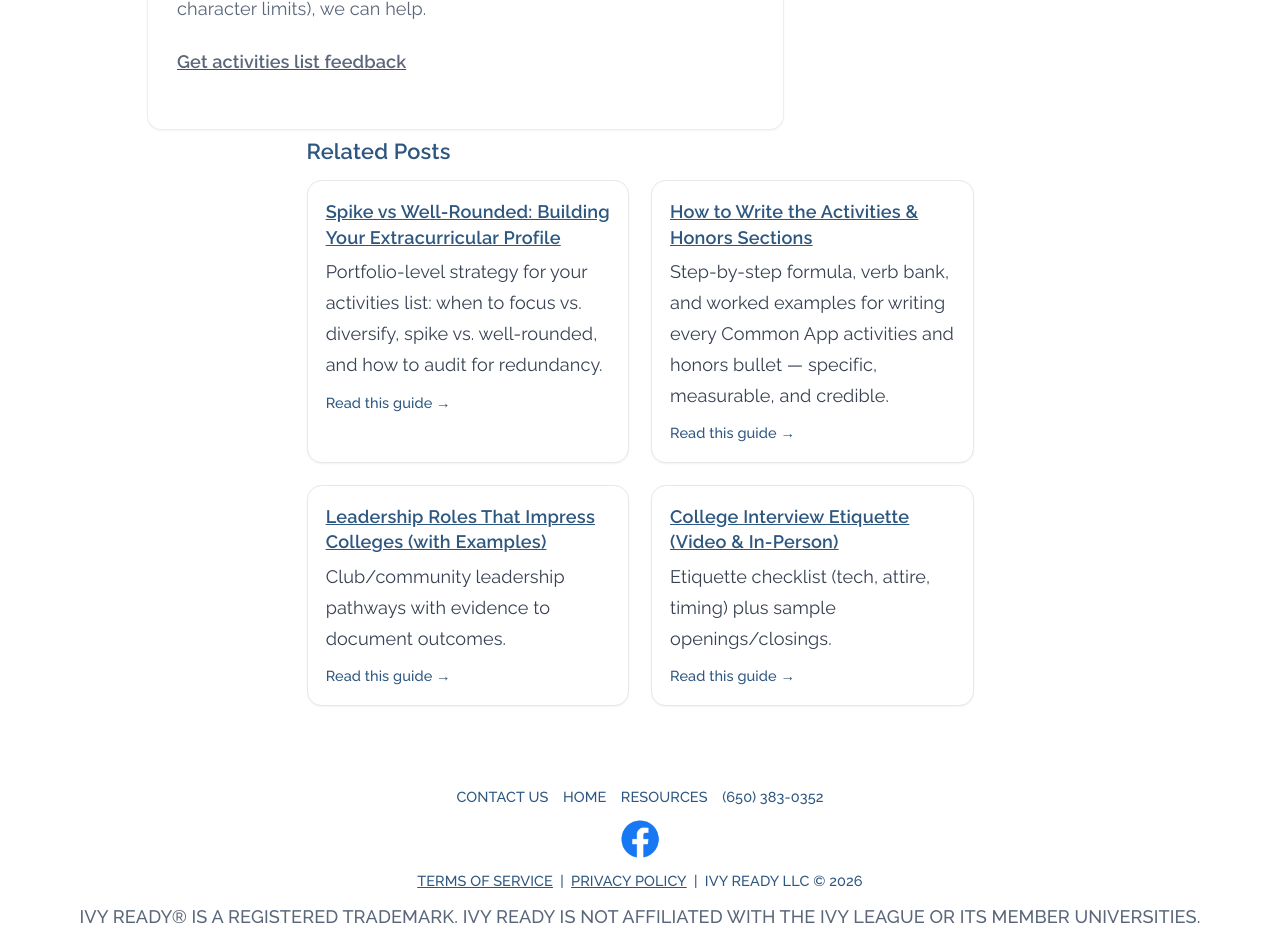
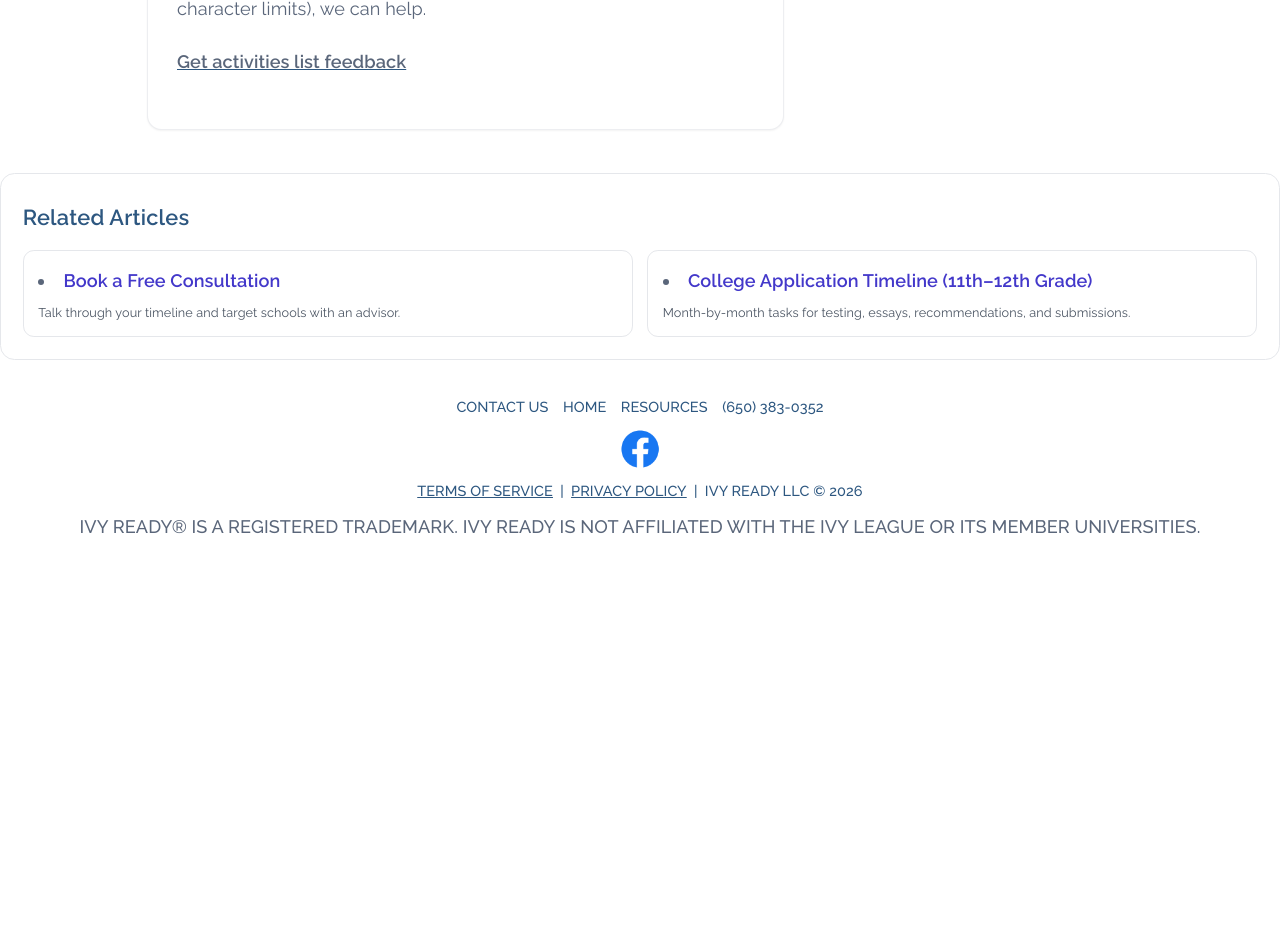
Before and after one commit to TesCoder/IR, a Next.js app in the folder next-js-site/: page /blog/activities-list-review in a window 1280 px wide. Shown: the part 7300-8247 px from the top of the page. After the commit the page ends 7880 px from the top, so only its background shows below. Built offline with nearby package versions, Linux system fonts and the light colour scheme.

Commit message:
rails pilot: wire RelatedArticles rail slot into blog post template

```diff
--- a/next-js-site/pages/blog/[slug].jsx
+++ b/next-js-site/pages/blog/[slug].jsx
@@ -6,10 +6,20 @@ import { getAllPostSlugs, getAllPostsMeta, getPostForPage } from "@/lib/blog";
 import { buildBlogPostingSchema, formatIsoWithTimezone } from "@/lib/schema-helpers";
 import BlogPostLayout from "@/components/blog/BlogPostLayout";
 import { isAllowlistedDestination } from "@/lib/railAllowlist";
+import RelatedArticles from "@/components/RelatedArticles";
+import { RAIL_ITEMS, FALLBACK_ITEMS } from "@/lib/railData";
+import { selectRailItems, filterByTags } from "@/lib/railUtils";
 
 export default function BlogPostPage({ post, mdxSource, schema, postsMeta }) {
   const relatedItems = selectRelatedPosts(post.slug, postsMeta);
   const railLinks = relatedItems;
+  const railItems = selectRailItems(
+    `/blog/${post.slug}`,
+    [
+      ...filterByTags(RAIL_ITEMS, post.tags || []),
+      ...FALLBACK_ITEMS,
+    ]
+  );
   const publishedTime = formatIsoWithTimezone(post.date) || post.date;
   const modifiedTime = formatIsoWithTimezone(post.updated || post.date) || publishedTime;
 
@@ -33,37 +43,11 @@ export default function BlogPostPage({ post, mdxSource, schema, postsMeta }) {
       <BlogPostLayout post={post} railLinks={railLinks}>
         <MDXRemote {...mdxSource} components={{ SEOHead }} />
       </BlogPostLayout>
-      {relatedItems.length >= 2 && (
-        <section className="max-w-3xl mx-auto px-4 pb-12">
-          <h2 className="text-2xl font-semibold mb-4">Related Posts</h2>
-          <div className="grid gap-6 md:grid-cols-2">
-            {relatedItems.map(({ slug, title, description, ctaText, destination }) => (
-              <div
-                key={slug}
-                className="rounded-2xl border border-gray-200 bg-white p-5 shadow-sm hover:shadow-md transition-shadow"
-              >
-                <h3 className="text-xl font-semibold mb-2">
-                  <Link
-                    className="text-ivy-blue underline hover:no-underline"
-                    href={slug}
-                    aria-label={title}
-                  >
-                    {title}
-                  </Link>
-                </h3>
-                <p className="text-gray-700 mb-3">{description}</p>
-                <Link
-                  className="text-ivy-blue font-medium"
-                  href={destination}
-                  aria-label={`${ctaText} — ${title}`}
-                >
-                  {ctaText} →
-                </Link>
-              </div>
-            ))}
-          </div>
-        </section>
-      )}
+      <RelatedArticles
+        slotId="blog_related"
+        items={railItems}
+        title="Related Articles"
+      />
     </>
   );
 }
```
Also changed, not shown: 1 other file (tests, documents, lock files or other folders).
